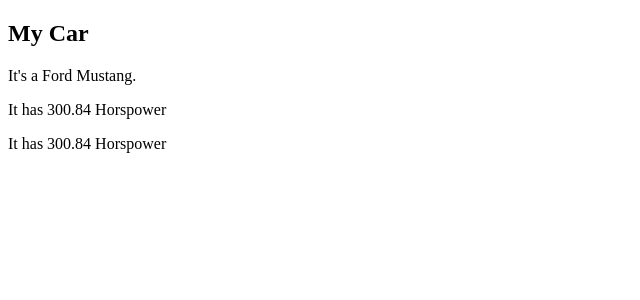
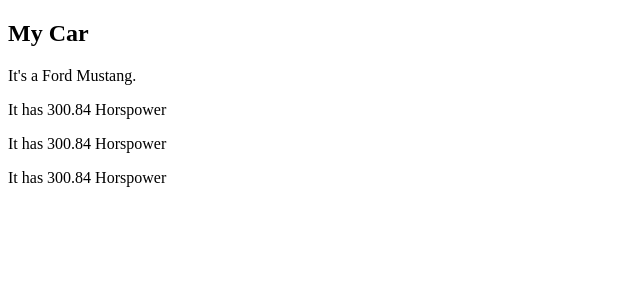
Before and after one commit to dus-tin9/Caravan-Chaos, a React (Vite) app in the folder my-app/: page / in a window 1280 px wide. Shown: the top 300 px of the page, without its empty margins (0-640 px from the left). Built offline with nearby package versions, Linux system fonts and the light colour scheme.

Commit message:
oder Function-calls

```diff
--- a/my-app/src/main.tsx
+++ b/my-app/src/main.tsx
@@ -1,4 +1,8 @@
 import { createRoot } from 'react-dom/client'
+
+function KWtoHP (KW) {
+  return KW * 1.38;
+}
 
 function Car () {
   const brand = "Ford";
@@ -11,6 +15,7 @@
       <p>It's a {brand} {model}.</p>
       <p>It has {218 * 1.38} Horspower</p>
       <p>It has {hp} Horspower</p>
+      <p>It has {KWtoHP(218)} Horspower</p>
     </>
   );
 }
```
